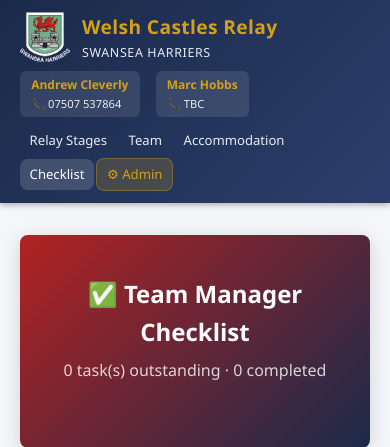
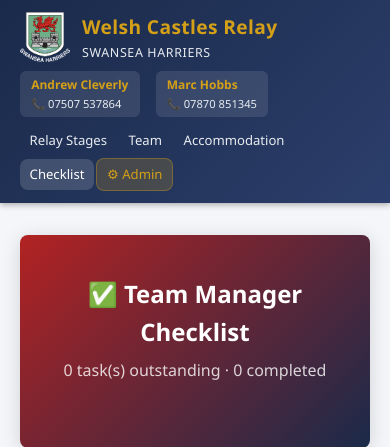
Before and after one commit to cleverly87/swanseaHarrierTeamManager, a Django app: page /checklist/ in a window 390 px wide. Shown: the top 447 px of the page. Run offline with Django 5.2, Linux system fonts and the light colour scheme; data that the repository does not hold is empty.

Commit message:
update to phone details

```diff
--- a/templates/base.html
+++ b/templates/base.html
@@ -25,7 +25,7 @@
         </div>
         <div class="header-contact-item">
           <span class="contact-name">Marc Hobbs</span>
-          <span class="contact-phone">📞 TBC</span>
+          <span class="contact-phone">📞 07870 851345</span>
         </div>
       </div>
       <nav class="main-nav">
```
Also changed, not shown: README.md.
